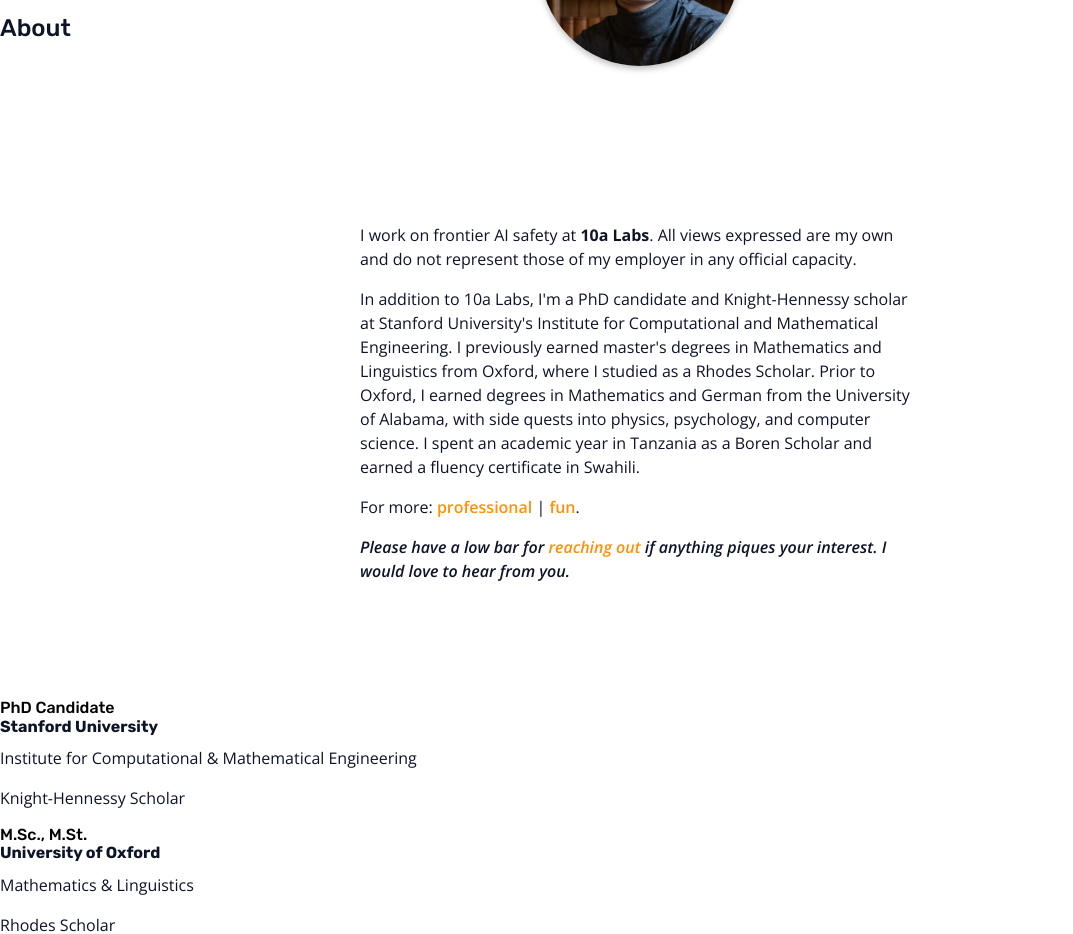
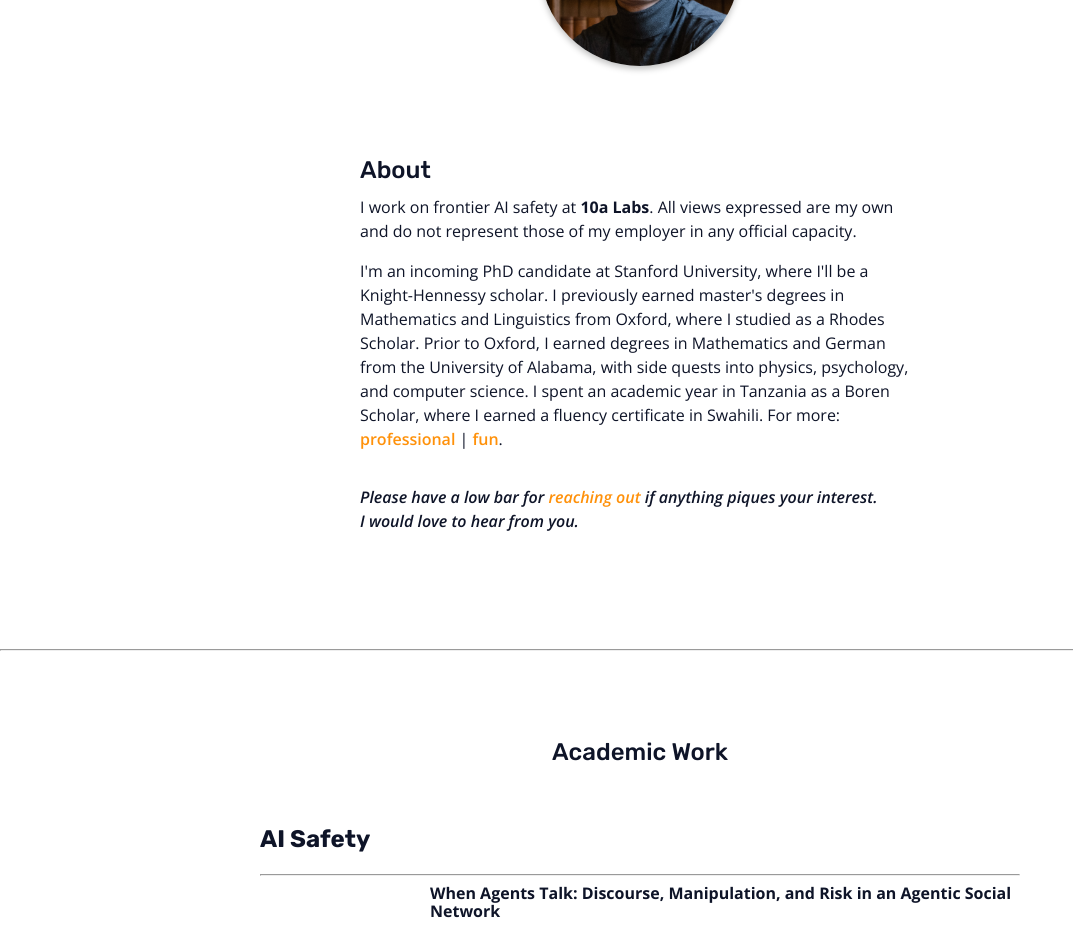
Before and after one commit to nickphayes/nickphayes.github.io, a Jekyll site: the page built from index.html, in a window 1280 px wide and 1400 px high, scrolled down 534 px. Shown: the top 934 px of the window, without its empty margins (0-1073 px from the left). Built offline with Jekyll 4.4.1, drawn with Linux system fonts in a browser that asks for light colours; some of the changed text lies outside the part shown.

Commit message:
Revert "new: homepage update" and follow-up fix
Reverts 7f77295 and 703b6b6. The homepage update broke the site
visually; reverting to the last known-good state on main so
offline testing can happen before it's reapplied.

Co-Authored-By: Claude Sonnet 5 <noreply@anthropic.com>
Claude-Session: https://claude.ai/code/session_01TL3CYVtpEURGxWDtL2ZGBH

```diff
--- a/_data/education.yml
+++ /dev/null
@@ -1,19 +0,0 @@
-- institution: "Stanford University"
-  detail: "Institute for Computational & Mathematical Engineering"
-  degree: "PhD Candidate"
-  honor: "Knight-Hennessy Scholar"
-
-- institution: "University of Oxford"
-  detail: "Mathematics & Linguistics"
-  degree: "M.Sc., M.St."
-  honor: "Rhodes Scholar"
-
-- institution: "University of Alabama"
-  detail: "Mathematics & German"
-  degree: "B.S."
-  honor: "Randall Research Scholar"
-
-- institution: "Tanzania"
-  detail: "Swahili fluency certificate"
-  degree: "Field Study"
-  honor: "Boren Scholar"
--- a/_includes/about.html
+++ b/_includes/about.html
@@ -1,32 +1,20 @@
-<div class="about-section" id="blurb">
-    <div class="section-head">
-        <span class="section-index">&sect;01</span>
+<div class="bio" id="blurb">
     <h2>About</h2>
-        <span class="section-rule"></span>
-    </div>
-    <div class="about-body">
-        <div class="bio">
     <p>
         I work on frontier AI safety at <b>10a Labs</b>.
         All views expressed are my own and do not represent
         those of my employer in any official capacity.
     </p>
     <p>
-                In addition to 10a Labs, I'm a PhD candidate and Knight-Hennessy scholar at Stanford University's
-                Institute for Computational and Mathematical Engineering.
+        I'm an incoming PhD candidate at Stanford University, where I'll be a Knight-Hennessy scholar.
         I previously earned master's degrees in Mathematics and Linguistics from Oxford,
         where I studied as a Rhodes Scholar. Prior to Oxford, I earned degrees in Mathematics and German
         from the University of Alabama, with side quests into physics, psychology, and computer science.
-                I spent an academic year in Tanzania as a Boren Scholar and earned a fluency certificate in
-                Swahili.
+        I spent an academic year in Tanzania as a Boren Scholar, where I earned a fluency certificate in
+        Swahili. For more: <a href="{{ site.linkedin }}" target="_blank" rel="noopener noreferrer">professional</a> | <a href="#experience-target">fun</a>.
     </p>
-            <p>
-                For more: <a href="{{ site.linkedin }}" target="_blank" rel="noopener noreferrer">professional</a> | <a href="#experience-target">fun</a>.
-            </p>
-            <p class="call-to-contact">Please have a low bar for <a href="{{ site.baseurl }}/contact">reaching out</a> if anything piques your interest.
+        <br>
+        <p class="call-to-contact">Please have a low bar for <a href="{{ site.baseurel }}contact">reaching out</a> if anything piques your interest.<br>
             I would love to hear from you.
         </p>
 </div>
-        {% include education.html %}
-    </div>
-</div>
--- a/_includes/education.html
+++ /dev/null
@@ -1,10 +0,0 @@
-<div class="education-grid">
-    {% for edu in site.data.education %}
-    <div class="education-card">
-        <span class="mono-tag">{{ edu.degree }}</span>
-        <h4>{{ edu.institution }}</h4>
-        <p class="education-detail">{{ edu.detail }}</p>
-        <p class="education-honor">{{ edu.honor }}</p>
-    </div>
-    {% endfor %}
-</div>
```
Lines whose indentation alone changed are shown as unchanged.
